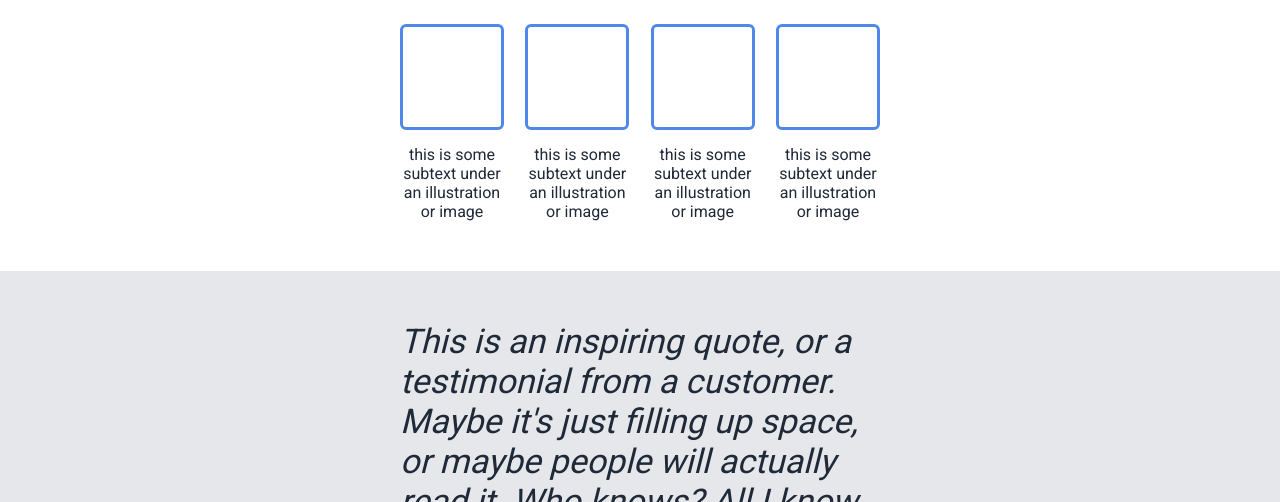
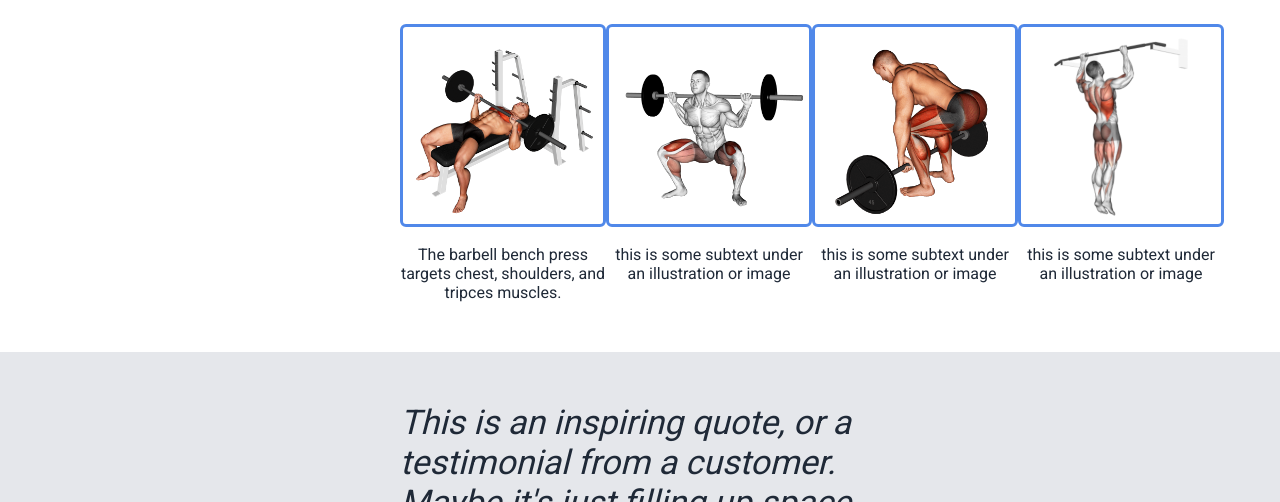
Before and after one commit to patrickfeeney03/project-landing-page, a plain HTML site: page index.html in a window 1280 px wide. Shown: the part 708-1210 px from the top of the page. Drawn offline with Linux system fonts and the light colour scheme.

Commit message:
Add pictures to main exercises (card) section

```diff
--- a/index.html
+++ b/index.html
@@ -33,22 +33,30 @@
         </div>
     </div>
     <div class="information">
-        <div class="some-text">Some random information.</div>
+        <div class="some-text">Main exercises</div>
         <div class="cards">
             <div class="card1">
-                <div class="pic1"></div>
-                <div class="text1">this is some subtext under an illustration or image</div>
+                <div class="pic1">
+                    <img src="images/benchpress2.png" class="img1">
+                </div>
+                <div class="text1">The barbell bench press targets chest, shoulders, and tripces muscles.</div>
             </div>
             <div class="card2">
-                <div class="pic2"></div>
+                <div class="pic2">
+                    <img src="images/squat.png" class="img2">
+                </div>
                 <div class="text2">this is some subtext under an illustration or image</div>
             </div>
             <div class="card3">
-                <div class="pic3"></div>
+                <div class="pic3">
+                    <img src="images/deadlift2.png" class="img3">
+                </div>
                 <div class="text3">this is some subtext under an illustration or image</div>
             </div>
             <div class="card4">
-                <div class="pic4"></div>
+                <div class="pic4">
+                    <img src="images/pullup.png" class="img4">
+                </div>
                 <div class="text4">this is some subtext under an illustration or image</div>
             </div>
         </div>
--- a/style.css
+++ b/style.css
@@ -124,24 +124,29 @@ button {
 .cards {
     display: flex;
     justify-content: space-between;
+
 }
 
 .card1, .card2, .card3, .card4 {
     display: flex;
     flex-direction: column;
-    gap: 15px;
-
+    gap: 18px;
+    align-items: center;
 }
 
 .pic1, .pic2, .pic3, .pic4 {
+    display: flex;
     border: 3px solid #5088e9;
     border-radius: 6px;
     flex-basis: 100px;
     flex-grow: 1;
 }
 
+.img1, .img2, .img3, .img4 {
+    width: 200px;
+}
+
 .text1, .text2, .text3, .text4 {
-    width: 104px;
     flex-grow: 1;
     color: #1F2937;
 }
```
Also changed, not shown: images/benchpress.png (added), images/benchpress2.png (added), images/deadlift2.png (added), images/pullup.png (added), images/squat.png (added).
